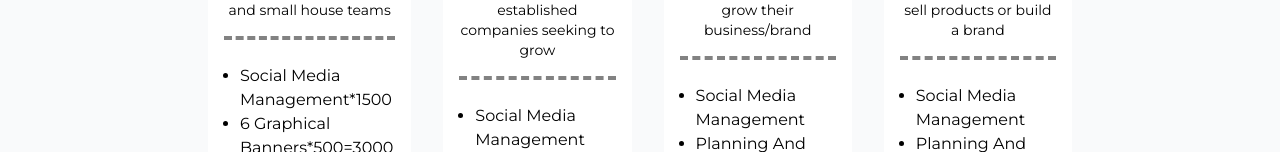
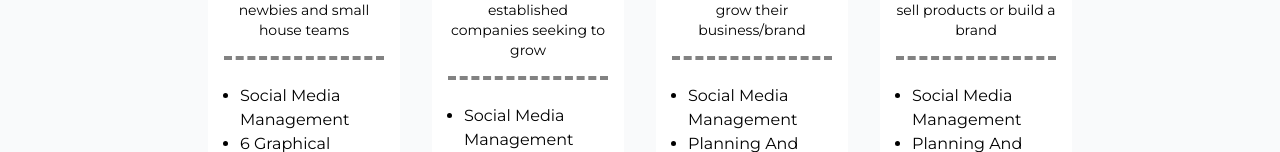
Before and after one commit to diwashbhattarai999/ksw-website, a React (Vite) app: page /pricing in a window 1280 px wide. Both pictures are taken after a click on the button "Social Media Package". Shown: the part 648-800 px from the top of the page. Built offline with nearby package versions, Linux system fonts and the light colour scheme; a web font is replaced by a local one.

Commit message:
rm *price

```diff
--- a/src/components/Pricing/SocialMediaPackages.tsx
+++ b/src/components/Pricing/SocialMediaPackages.tsx
@@ -20,12 +20,12 @@ const plans: PricingPlan[] = [
     month: 'mon',
     description: 'For marketing newbies and small house teams',
     details: [
-      'Social Media Management*1500',
-      '6 Graphical Banners*500=3000',
-      '1 GIF/Video (10 Secs Or Less)*800',
-      'Platforms: Facebook, Instagram*1000',
-      '1 Free Festive Post*500=500',
-      'Direct Advertisement*500',
+      'Social Media Management',
+      '6 Graphical Banners',
+      '1 GIF/Video (10 Secs Or Less)',
+      'Platforms: Facebook, Instagram',
+      '1 Free Festive Post',
+      'Direct Advertisement',
     ],
   },
   {
--- a/src/pages/Pricing.tsx
+++ b/src/pages/Pricing.tsx
@@ -57,7 +57,10 @@ const Pricing = () => {
               <div className="text-[#5a5a5a] pl-4">
                 <p className="z-10 m-5 text-sm sm:text-md">
                   Choose plans from our simple, transparent pricing. &nbsp;
-                  <Link to="https://drive.google.com/drive/folders/1p35CxvmnisR7KGSu6nMDNi0ZUr3vyhav?usp=sharing" className="underline hover:text-[rgb(0,50,120)]">
+                  <Link
+                    to="https://drive.google.com/drive/folders/1p35CxvmnisR7KGSu6nMDNi0ZUr3vyhav?usp=sharing"
+                    className="underline hover:text-[rgb(0,50,120)]"
+                  >
                     Download Brouchure
                   </Link>
                 </p>
```
